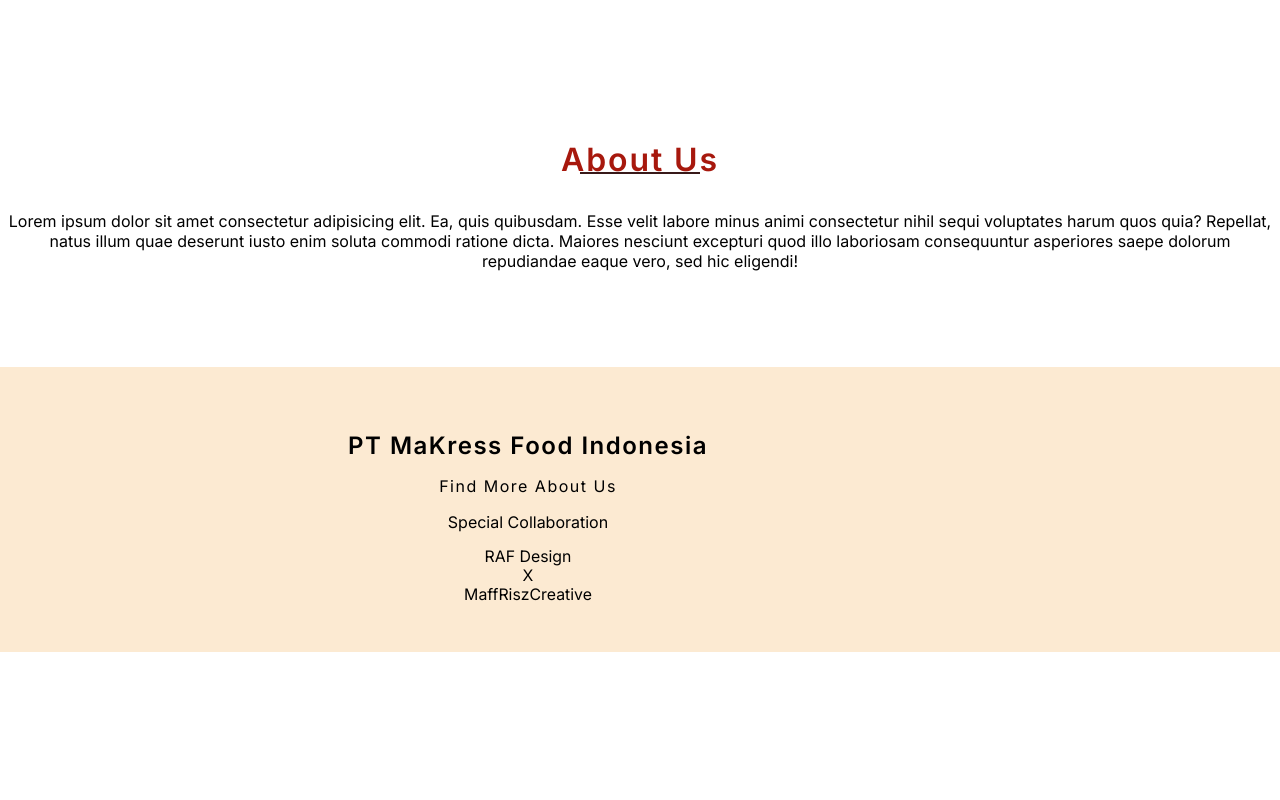
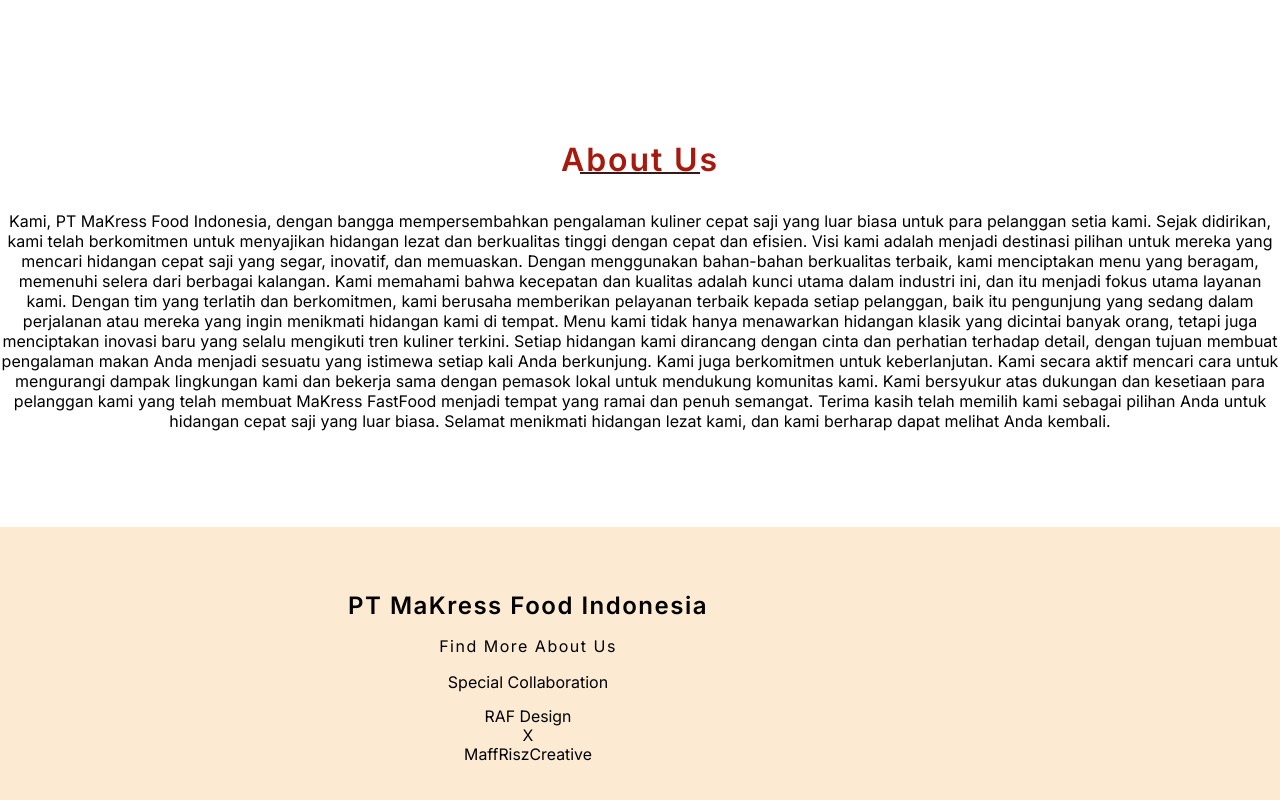
Before and after one commit to Farisraf/MaKress-FastFood, a plain HTML site: page index.html in a window 1280 px wide. Shown: the part 2292-3092 px from the top of the page. Before the commit the page ends 2944 px from the top, so only its background shows below. Drawn offline with nearby package versions, Linux system fonts and the light colour scheme.

Commit message:
Update1 index.html

```diff
--- a/index.html
+++ b/index.html
@@ -128,7 +128,19 @@
       <h2 class="section-title">About Us</h2>
 
       <div>
-        <p class="about__text">Lorem ipsum dolor sit amet consectetur adipisicing elit. Ea, quis quibusdam. Esse velit labore minus animi consectetur nihil sequi voluptates harum quos quia? Repellat, natus illum quae deserunt iusto enim soluta commodi ratione dicta. Maiores nesciunt excepturi quod illo laboriosam consequuntur asperiores saepe dolorum repudiandae eaque vero, sed hic eligendi!</p>
+        <p class="about__text">Kami, PT MaKress Food Indonesia, dengan bangga mempersembahkan pengalaman kuliner cepat saji yang luar biasa untuk para pelanggan setia kami. Sejak didirikan, kami telah berkomitmen untuk menyajikan hidangan lezat dan berkualitas tinggi dengan cepat dan efisien.
+
+Visi kami adalah menjadi destinasi pilihan untuk mereka yang mencari hidangan cepat saji yang segar, inovatif, dan memuaskan. Dengan menggunakan bahan-bahan berkualitas terbaik, kami menciptakan menu yang beragam, memenuhi selera dari berbagai kalangan.
+
+Kami memahami bahwa kecepatan dan kualitas adalah kunci utama dalam industri ini, dan itu menjadi fokus utama layanan kami. Dengan tim yang terlatih dan berkomitmen, kami berusaha memberikan pelayanan terbaik kepada setiap pelanggan, baik itu pengunjung yang sedang dalam perjalanan atau mereka yang ingin menikmati hidangan kami di tempat.
+
+Menu kami tidak hanya menawarkan hidangan klasik yang dicintai banyak orang, tetapi juga menciptakan inovasi baru yang selalu mengikuti tren kuliner terkini. Setiap hidangan kami dirancang dengan cinta dan perhatian terhadap detail, dengan tujuan membuat pengalaman makan Anda menjadi sesuatu yang istimewa setiap kali Anda berkunjung.
+
+Kami juga berkomitmen untuk keberlanjutan. Kami secara aktif mencari cara untuk mengurangi dampak lingkungan kami dan bekerja sama dengan pemasok lokal untuk mendukung komunitas kami.
+
+Kami bersyukur atas dukungan dan kesetiaan para pelanggan kami yang telah membuat MaKress FastFood menjadi tempat yang ramai dan penuh semangat. Terima kasih telah memilih kami sebagai pilihan Anda untuk hidangan cepat saji yang luar biasa.
+
+Selamat menikmati hidangan lezat kami, dan kami berharap dapat melihat Anda kembali.</p>
       </div>
     </section>
 
```
